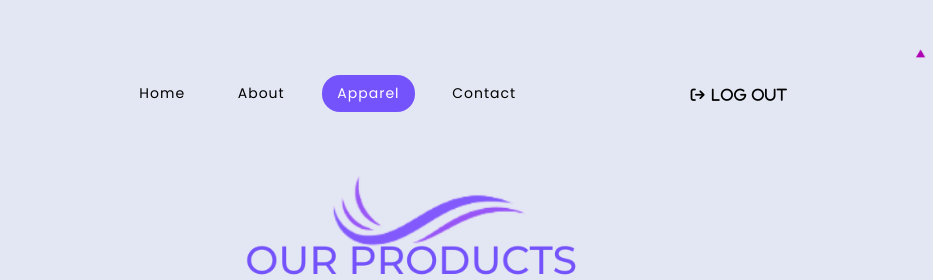
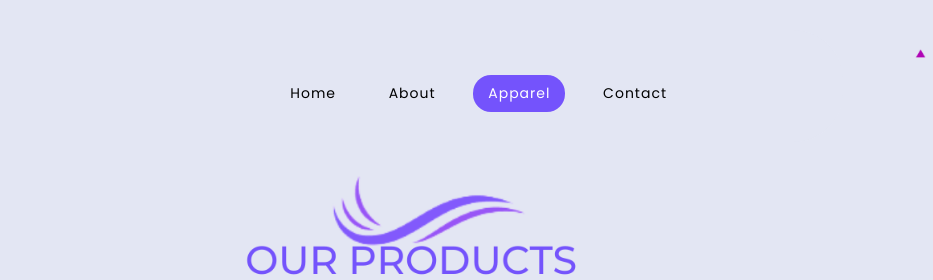
Before and after one commit to Tajarros-Zed/Tee-Vibes, a plain HTML site: page apparel2.html in a window 1280 px wide. Shown: the top 280 px of the page, 347-1280 px from the left. Drawn offline with Linux system fonts and the light colour scheme; a web font is replaced by a local one.

Commit message:
Update apparel2.html

```diff
--- a/apparel2.html
+++ b/apparel2.html
@@ -34,7 +34,7 @@
               </div>
               <div class="nav_icons">
                 <li><a href="./cart.html" class="fas fa-shopping-cart" style="font-size: 2em;"></a></li>
-                <li><a href="./Startup.html" class="fas fa-sign-out" style="font-weight: bolder;"> Log Out</a></li>
+<!--                 <li><a href="./Startup.html" class="fas fa-sign-out" style="font-weight: bolder;"> Log Out</a></li> -->
               </div>
             </ul>
             <!-- Navigation Menu End -->
```
